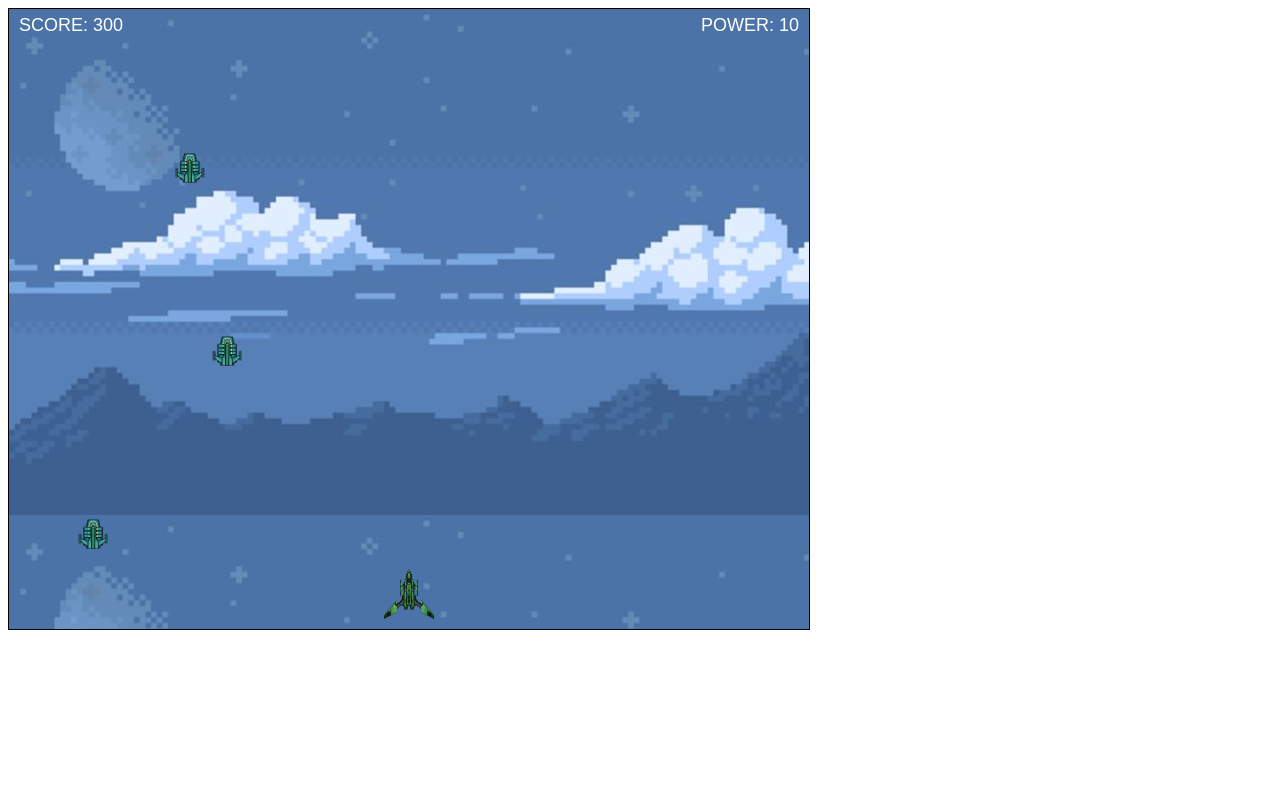
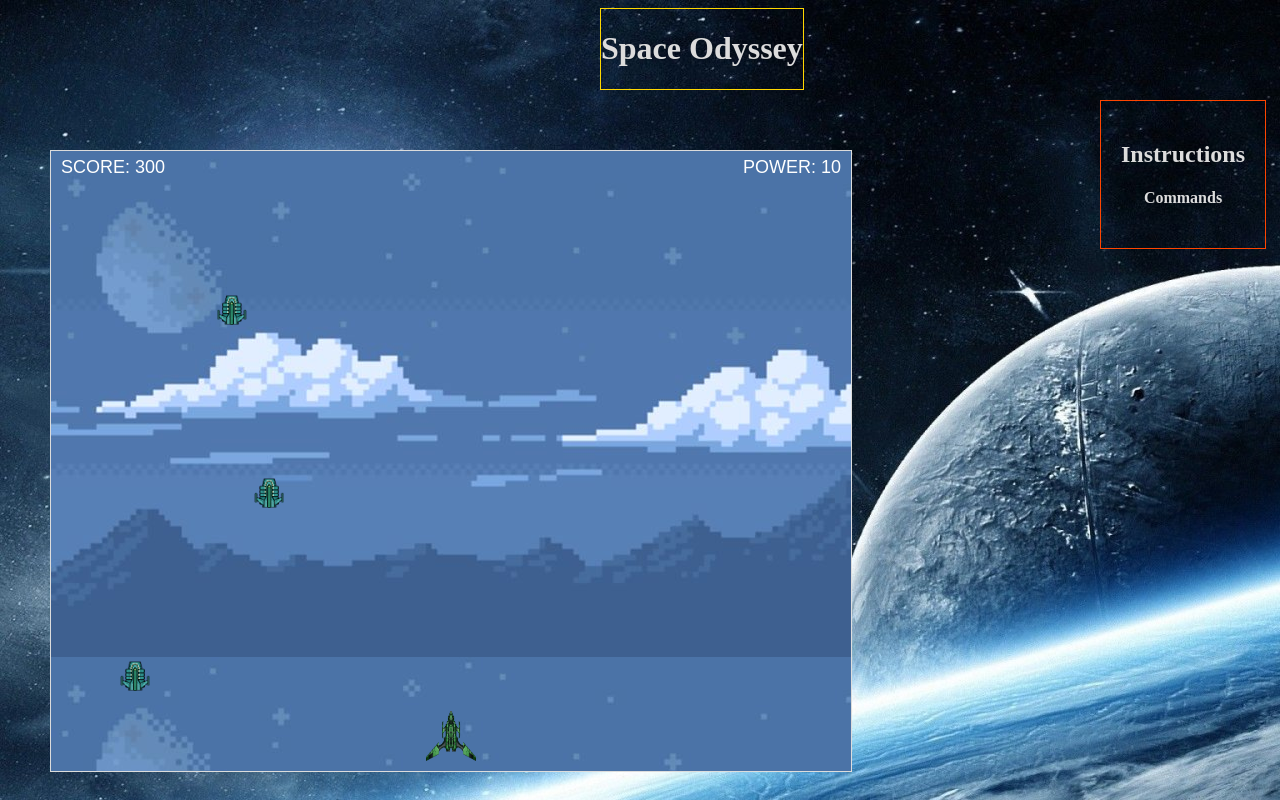
Before and after one commit to JeremieHercberg/Project1-Ironhack-Game, a plain HTML site: page index.html in a window 1280 px wide. Drawn offline with Linux system fonts and the light colour scheme.

Commit message:
Visual Diplay

```diff
--- a/css/style.css
+++ b/css/style.css
@@ -1,4 +1,48 @@
+body {
+  background: url("../images/background-image-index.png");
+  z-index: 4;
+}
+
 #canvas {
   background-image: url("../images/background.png");
-  border: 1px solid black;
+  border: 1px solid gainsboro;
+  z-index: 1;
+  position: absolute;
+  top: 150px;
+  left: 50px;
 }
+
+.container {
+  margin: 0 auto;
+  border: 1px solid gold;
+  display: inline-block;
+  z-index: 1000;
+  position: absolute;
+  left: 600px;
+  color: gainsboro;
+}
+
+.container-2 {
+  z-index: 150;
+  position: absolute;
+  left: 1100px;
+  top: 100px;
+  border: 1px solid orangered;
+  color: gainsboro;
+}
+
+.content {
+  padding: 20px;
+  margin: 0 auto;
+  text-align: center;
+}
+
+.title {
+  text-align: center;
+}
+
+#button-play {
+  position: absolute;
+  top: 600px;
+  left: 100px;
+}
--- a/index.html
+++ b/index.html
@@ -5,12 +5,20 @@
   <meta charset="UTF-8">
   <meta name="viewport" content="width=device-width, initial-scale=1.0">
   <meta http-equiv="X-UA-Compatible" content="ie=edge">
-  <title>Document</title>
+  <title>Space Odyssey</title>
   <link rel="stylesheet" href="css/style.css">
 </head>
 
 <body>
-
+  <div class="container">
+    <h1 class="title">Space Odyssey</h1>
+  </div>
+  <div class="container-2">
+    <div class="content">
+      <h2>Instructions</h2>
+      <h4>Commands</h4>
+    </div>
+  </div>
   <canvas id="canvas"></canvas>
 
   <script src="javascript/script.js"></script>
--- /dev/null
+++ b/style.css
@@ -0,0 +1,19 @@
+body {
+  background-color: black;
+}
+
+#second-canvas {
+  background-image: url("images/background-image-index.png");
+  border: 1px solid darkgrey;
+  position: absolute;
+  top: 100px;
+  left: 125px;
+}
+
+input {
+  position: absolute;
+  top: 700px;
+  left: 700px;
+  background-color: whitesmoke;
+  border-radius: 3px;
+}
```
Also changed, not shown: script-space-odyssey-startgame.js (added, +20 -0 lines), space-odyssey-startgame.html (added, +20 -0 lines), images/background-image-index.png (added), 1 other file.
